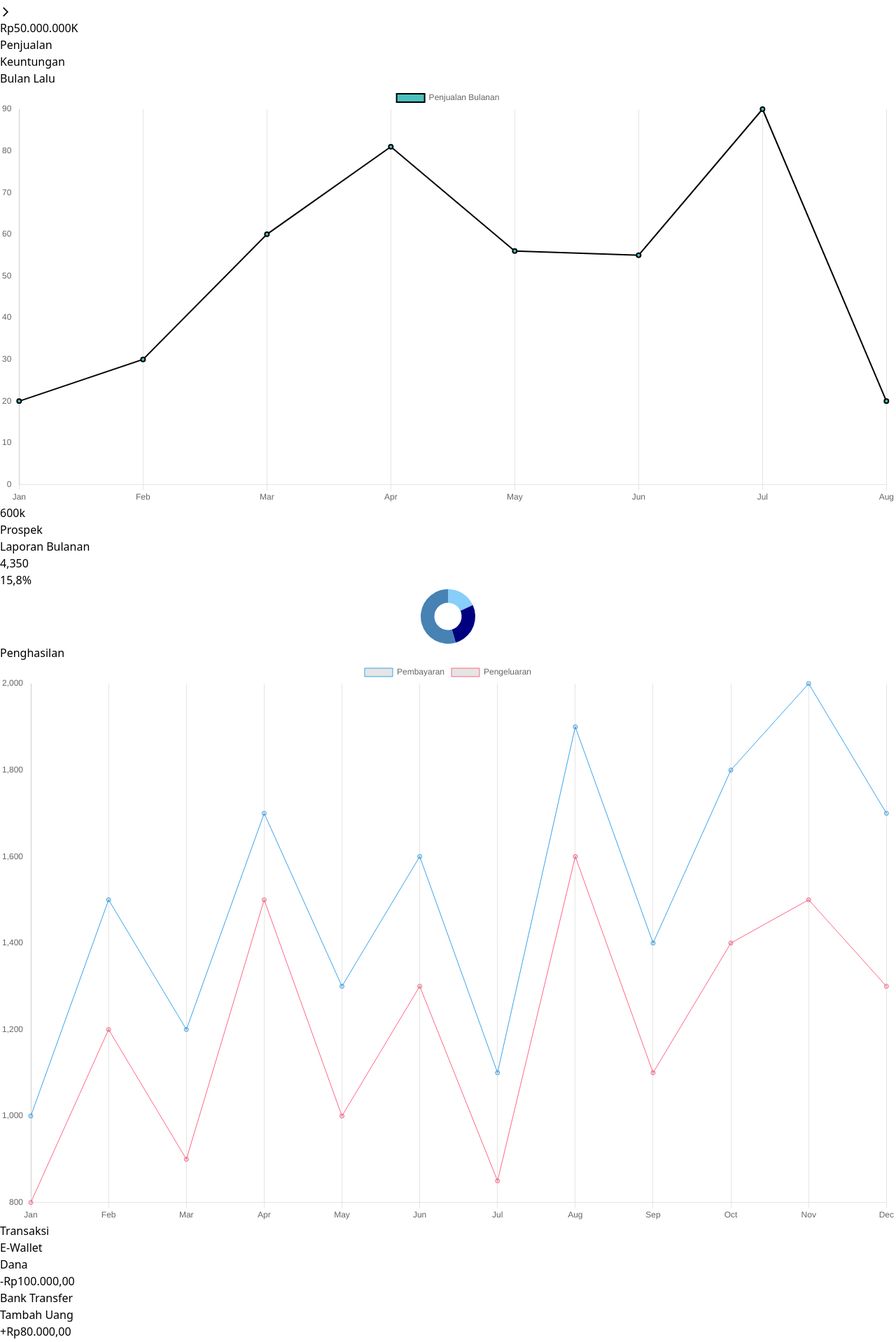
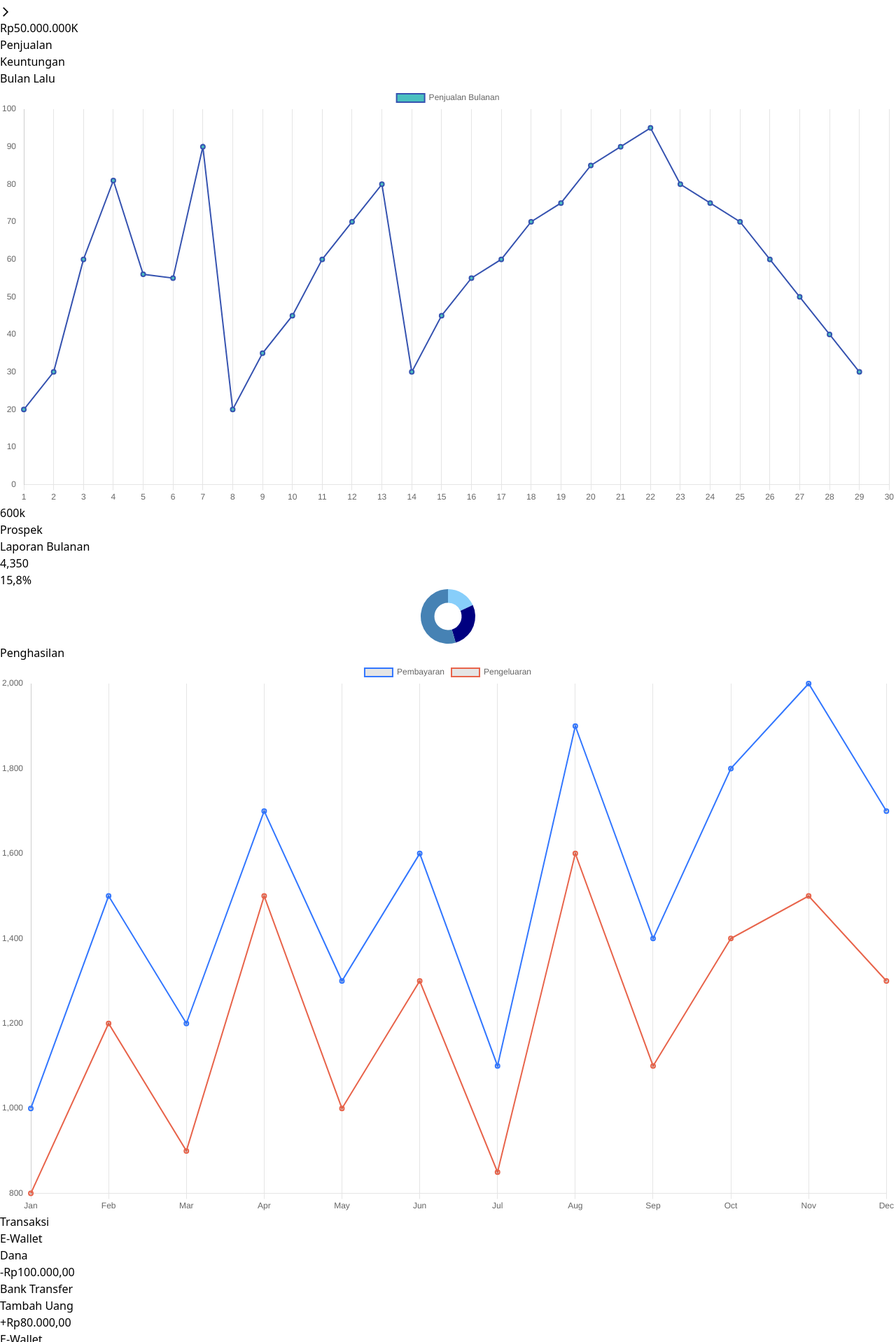
Before and after one commit to Capstone-Kelompok-11/local-art-and-culture-fe, a React (Vite) app in the folder lokasani/: page /adminumkm in a window 1280 px wide. Shown: the part 3102-5020 px from the top of the page at 70% size. Built offline with nearby package versions, Linux system fonts and the light colour scheme.

Commit message:
mengubah warna dan ukuran line pada chart

```diff
--- a/lokasani/src/component/adminUMKM/dashboard/ChartPenghasilan.jsx
+++ b/lokasani/src/component/adminUMKM/dashboard/ChartPenghasilan.jsx
@@ -8,15 +8,15 @@ const ChartPenghasilan = () => {
                 label: "Pembayaran",
                 data: [1000, 1500, 1200, 1700, 1300, 1600, 1100, 1900, 1400, 1800, 2000, 1700],
                 fill: false,
-                borderColor: "rgba(54, 162, 235, 1)",
-                borderWidth: 1,
+                borderColor: "#3377FF",
+                borderWidth: 2,
             },
             {
                 label: "Pengeluaran",
                 data: [800, 1200, 900, 1500, 1000, 1300, 850, 1600, 1100, 1400, 1500, 1300],
                 fill: false,
-                borderColor: "rgba(255, 99, 132, 1)",
-                borderWidth: 1,
+                borderColor: "#E8644B",
+                borderWidth: 2,
             },
         ],
     };
@@ -38,8 +38,8 @@ const ChartPenghasilan = () => {
 
     return (
         <div className="w-full rounded-lg bg-white p-6">
-            <h2>Penghasilan</h2>
-            <Line height={188} data={data} options={options} />
+            <h2 className="text-xl font-bold">Penghasilan</h2>
+            <Line height={185} data={data} options={options} />
         </div>
     );
 };
--- a/lokasani/src/component/adminUMKM/dashboard/GrafikBulanan.jsx
+++ b/lokasani/src/component/adminUMKM/dashboard/GrafikBulanan.jsx
@@ -2,17 +2,20 @@ import { Line } from "react-chartjs-2";
 import Chart from "chart.js/auto";
 
 const data = {
-  labels: ["Jan", "Feb", "Mar", "Apr", "May", "Jun", "Jul", "Aug"],
+  labels: Array.from({ length: 30 }, (_, i) => (i + 1).toString()),
   datasets: [
     {
       label: "Penjualan Bulanan",
       backgroundColor: "rgba(75,192,192,1)",
-      borderColor: "rgba(0,0,0,1)",
+      borderColor: "#3653B0",
       borderWidth: 2,
-      data: [20, 30, 60, 81, 56, 55, 90, 20],
+      data: [
+        20, 30, 60, 81, 56, 55, 90, 20, 35, 45, 60, 70, 80, 30, 45, 55, 60, 70, 75, 85, 90, 95, 80, 75, 70, 60, 50, 40, 30
+      ],
     },
   ],
 };
+
 
 const options = {
   scales: {
```
